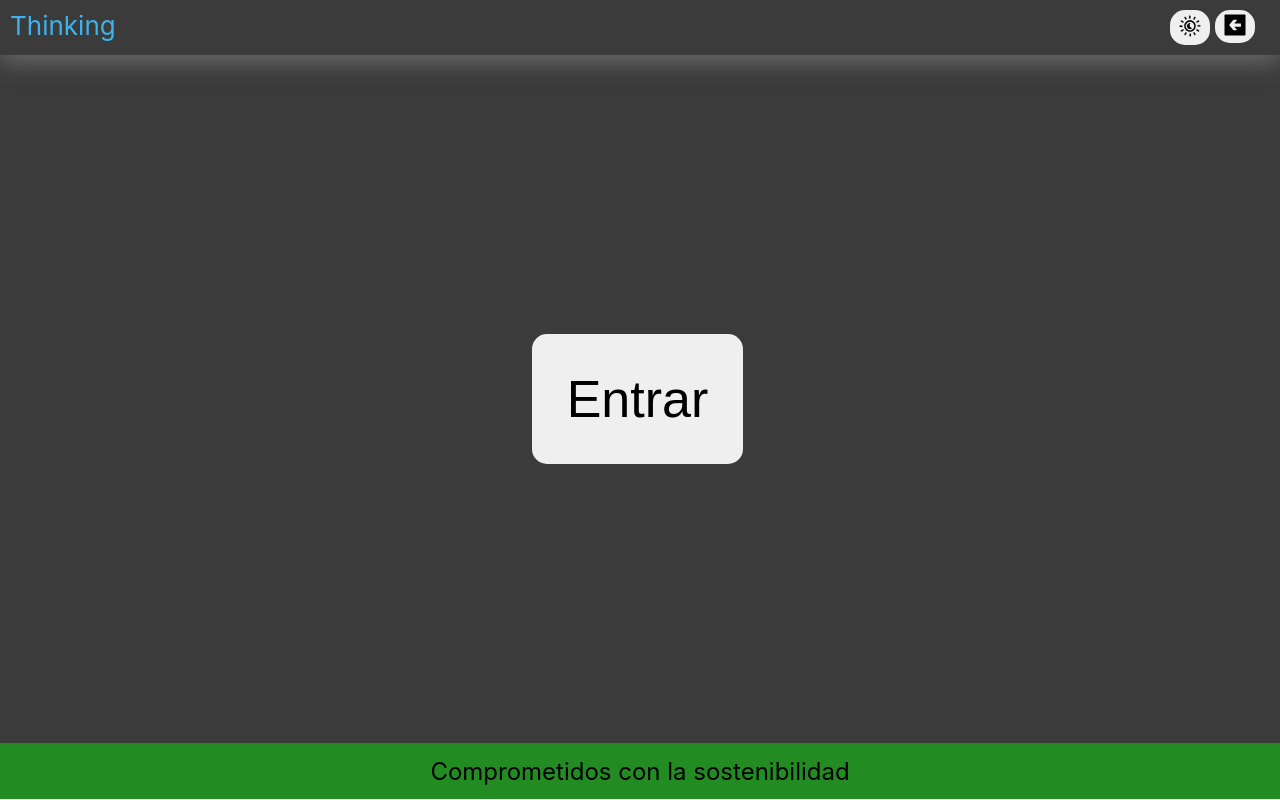
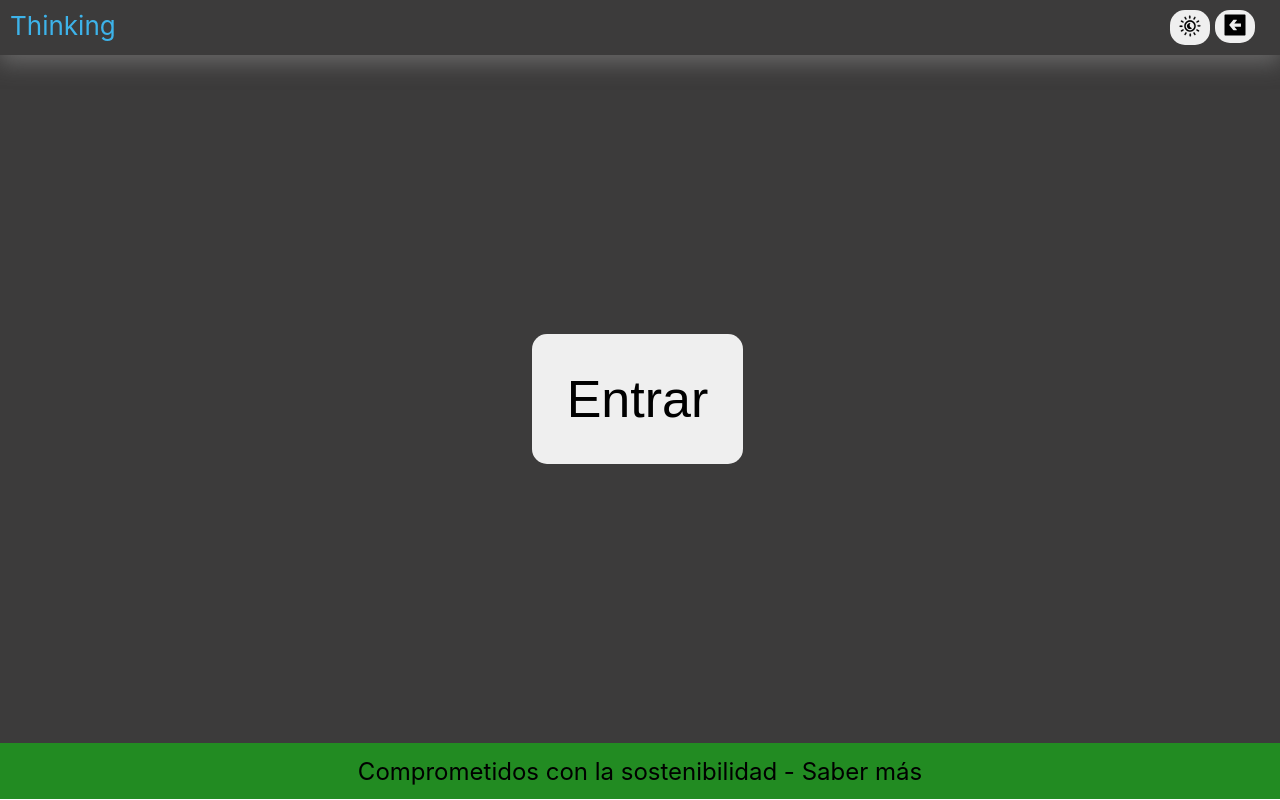
Before and after one commit to juancmacias/alma, a React (Create React App) app: page / in a window 1280 px wide. Built offline with nearby package versions, Linux system fonts and the light colour scheme.

Commit message:
Variedades

```diff
--- a/src/App.js
+++ b/src/App.js
@@ -47,7 +47,7 @@ function App() {
             <button onClick={() => seleccionar('frame')}  className='entrar'>Entrar</button>
         </main>
         <footer>
-            Comprometidos con la sostenibilidad
+            Comprometidos con la sostenibilidad - Saber más
         </footer>
     </div>
   );
```
